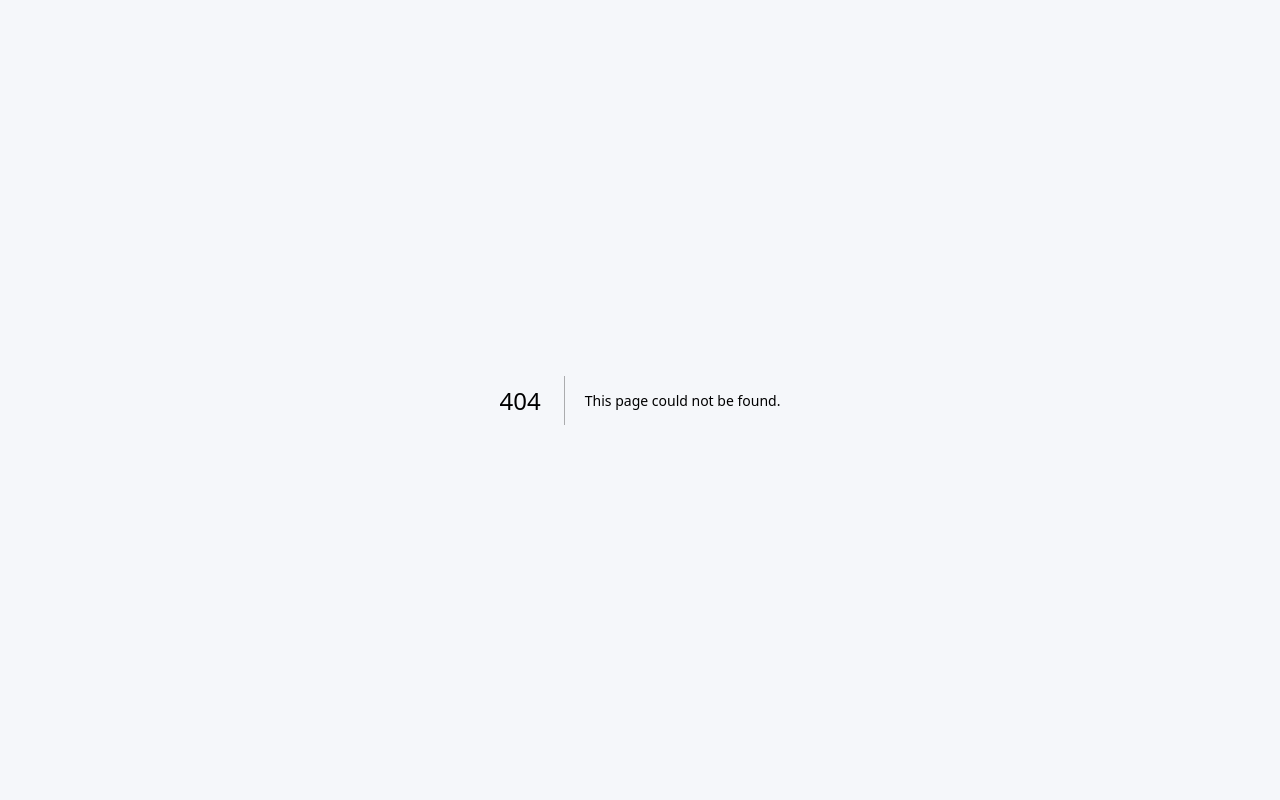
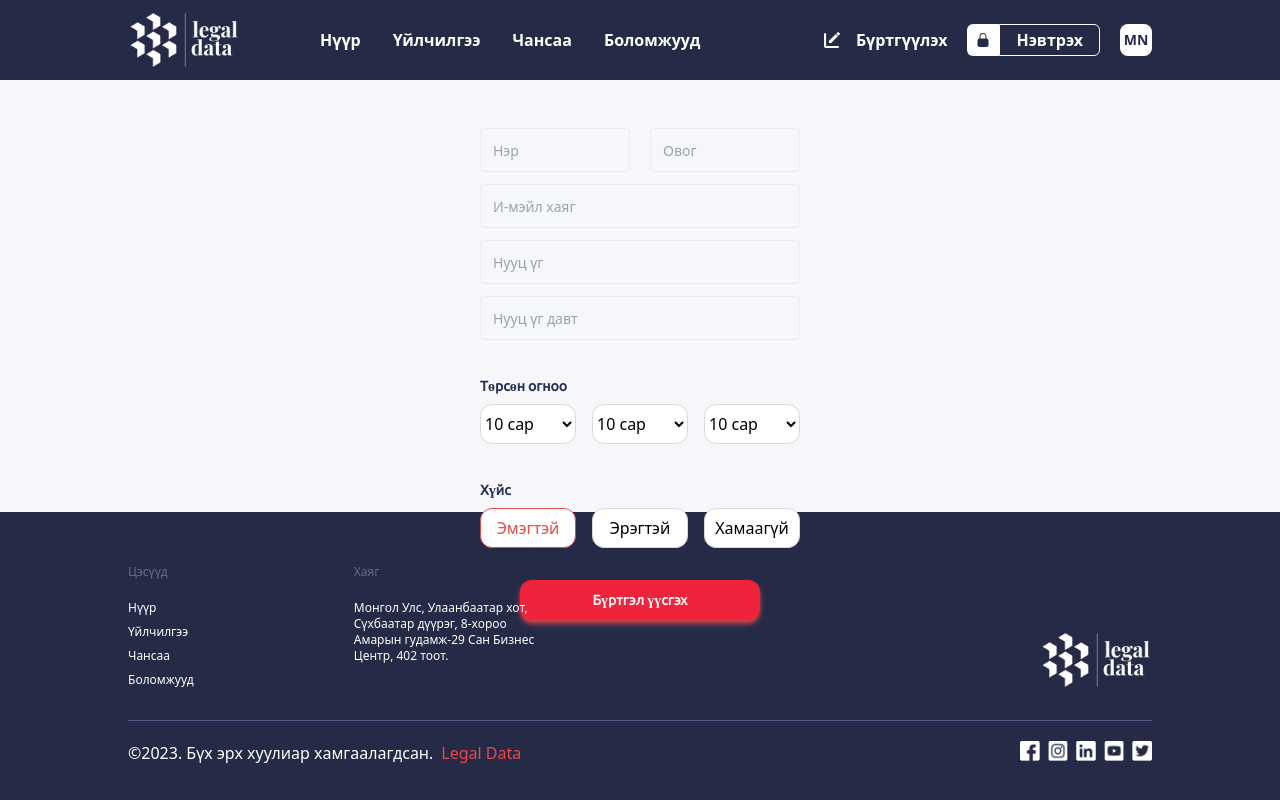
Before and after one commit to notestyle/legaldata, a Next.js app: page /new in a window 1280 px wide. Before the commit this address had no page. Built offline with nearby package versions, Linux system fonts and the light colour scheme.

Commit message:
login regester page

```diff
--- a/src/components/layouts/footer.js
+++ b/src/components/layouts/footer.js
@@ -34,7 +34,7 @@ export default function Footer() {
           />
         </div>
       </div>
-      <div className="h-1 w-full bg-[#525984]"></div>
+      <div className="h-[1px] w-full bg-[#525984]"></div>
       <div className="w-full flex justify-between lg:flex-row flex-col">
         <div className="mt-5 text-white flex">
           ©2023. Бүх эрх хуулиар хамгаалагдсан.
--- /dev/null
+++ b/src/components/new.js
@@ -0,0 +1,88 @@
+import React from "react";
+import Image from "next/image";
+
+export default function New() {
+  return (
+    <>
+      <div className="w-80 h-96 flex flex-col gap-3">
+        <div className="flex w-full gap-5">
+          <input
+            type="text"
+            className=" h-11 input text-sm rounded-lg"
+            placeholder="Нэр"
+          ></input>
+          <input
+            type="text"
+            className="input text-sm h-11"
+            placeholder="Овог"
+          ></input>
+        </div>
+        <div>
+          <input
+            type="text"
+            className="input text-sm h-11 bg-black"
+            placeholder="И-мэйл хаяг "
+          ></input>
+        </div>
+        <div>
+          <input
+            type="text"
+            className="input text-sm h-11"
+            placeholder="Нууц үг "
+          ></input>
+        </div>
+        <div>
+          <input
+            type="text"
+            className="input text-sm h-11"
+            placeholder="Нууц үг давт "
+          ></input>
+        </div>
+        <div className="flex pt-6 flex-col gap-2">
+          <div className="font-semibold text-sm text-[#262F56] font-[Ubuntu]">
+            Төрсөн огноо
+          </div>
+          <div className="flex justify-between">
+            <select className="bg-white h-10 w-24 rounded-xl border border-gray  outline-none ">
+              <option>10 сар</option>
+              <option>11 сар</option>
+              <option>12 сар</option>
+            </select>
+            <select className="bg-white h-10 w-24 rounded-xl border border-gray  outline-none ">
+              <option>10 сар</option>
+              <option>11 сар</option>
+              <option>12 сар</option>
+            </select>
+            <select className="bg-white h-10 w-24 rounded-xl border border-gray  outline-none ">
+              <option>10 сар</option>
+              <option>11 сар</option>
+              <option>12 сар</option>
+            </select>
+          </div>
+        </div>
+        <div className="flex pt-6 flex-col gap-2">
+          <div className="font-semibold text-sm text-[#262F56] font-[Ubuntu]">
+            Хүйс
+          </div>
+          <div className="flex justify-between">
+            <button className="bg-white h-10 w-24 text-secondary rounded-xl border border-secondary">
+              Эмэгтэй
+            </button>
+            <button className="bg-white h-10 w-24 rounded-xl border border-gray">
+              Эрэгтэй
+            </button>
+            <button className="bg-white h-10 w-24 rounded-xl border border-gray">
+              Хамаагүй
+            </button>
+          </div>
+        </div>
+
+        <div className="flex justify-center pt-5">
+          <button className="w-60 h-10 bg-[#EF233C] rounded-xl text-[#EDF2F4] font-[Ubuntu] font-semibold text-sm shadow-md shadow-secondary">
+            Бүртгэл үүсгэх
+          </button>
+        </div>
+      </div>
+    </>
+  );
+}
--- a/public/login_PAGE.js
+++ b/src/pages/new.js
@@ -1,8 +1,9 @@
 import Layout from "@/components/layouts/layout";
-import Enter from "@/components/modules/login";
+import New from "@/components/new";
 import Head from "next/head";
+import React from "react";
 
-export default function Login() {
+export default function Create() {
   return (
     <>
       <Head>
@@ -12,8 +13,8 @@ export default function Login() {
         <link rel="icon" href="/next.svg" />
       </Head>
       <Layout>
-        <div className="flex pt-20 justify-center">
-          <Enter />
+        <div className="flex pt-12 justify-center">
+          <New />
         </div>
       </Layout>
     </>
--- /dev/null
+++ b/src/pages/photo.js
@@ -0,0 +1,37 @@
+import Image from "next/image";
+import Layout from "@/components/layouts/layout";
+import Head from "next/head";
+export default function Photo() {
+  return (
+    <>
+      <Head>
+        <title>Legal Data</title>
+        <meta name="description" content="Хуулийн зөвлөгөө" />
+        <meta name="viewport" content="width=device-width, initial-scale=1" />
+        <link rel="icon" href="/next.svg" />
+      </Head>
+      <Layout>
+        <div className="w-full">
+          <div className="w-full flex items-center justify-center pt-40">
+            <Image
+              src="/images/profiles/rate.jpg"
+              alt="photo"
+              className="rounded-full"
+              width={100}
+              height={100}
+            />
+          </div>
+          <div className="flex flex-col items-center py-12">
+            <div className="font-bold ">Бархасболд</div>
+            <div>Баярсайхан</div>
+          </div>
+          <div className=" flex justify-center">
+            <button className="w-60 h-10 bg-[#EF233C] rounded-xl text-[#EDF2F4] font-[Ubuntu] font-semibold text-sm shadow-md shadow-secondary">
+              Болсон
+            </button>
+          </div>
+        </div>
+      </Layout>
+    </>
+  );
+}
```
Also changed, not shown: public/login.js (deleted, +0 -46 lines), 1 other file (tests, documents, lock files or other folders).
